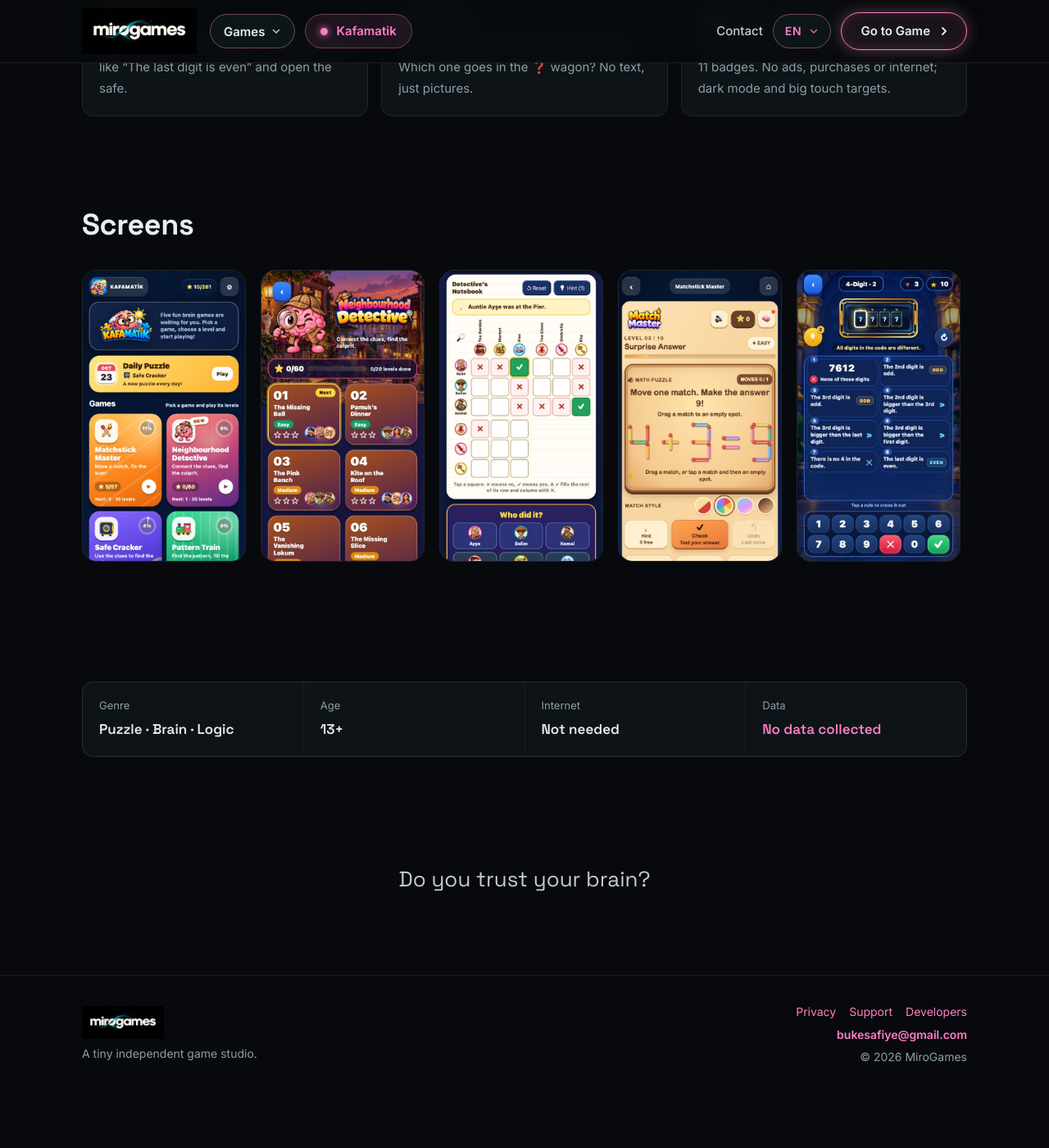
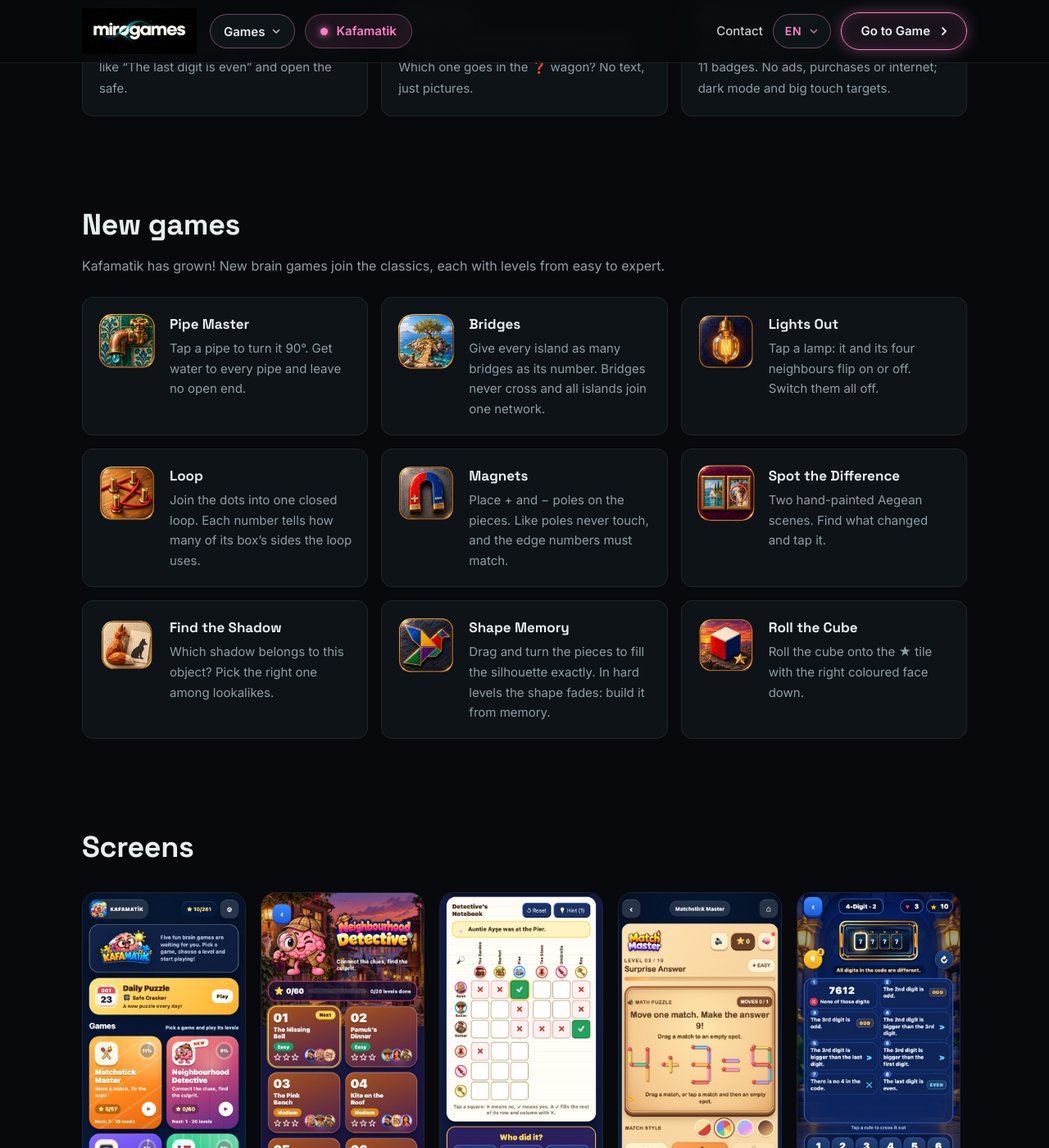
Before and after one commit to bukesafiye/bukesafiye.github.io, a Jekyll site: the page built from Store/kafamatik/index.md, in a window 1280 px wide and 1400 px high, scrolled down 1153 px. Shown: the whole window at 82% size. Built offline with Jekyll 4.4.1, drawn with Linux system fonts in a browser that asks for light colours; before the commit the page ends 2493 px from its top, so only the background shows below that.

Commit message:
Kafamatik page: new games section with icons and how-to text
Optional mini_games block in the game layout; other game pages are unchanged.

Co-Authored-By: Claude Opus 5.5 <noreply@anthropic.com>

```diff
--- a/Store/kafamatik/index.md
+++ b/Store/kafamatik/index.md
@@ -26,6 +26,39 @@ features:
     text: { tr: "Trendeki resimler sırayla tekrar ediyor. ❓ vagona hangi resim gelir? Yazı yok, yalnızca resimler.", en: "The pictures on the train repeat in order. Which one goes in the ❓ wagon? No text, just pictures." }
   - title: { tr: "Günün Bulmacası, sade tasarım", en: "Daily puzzle, simple design" }
     text: { tr: "Her gün yeni bir bulmaca, seri, yıldızlar ve 11 rozet. Reklam, satın alma ve internet yok; karanlık mod ve büyük dokunma alanları.", en: "A new puzzle every day, streaks, stars and 11 badges. No ads, purchases or internet; dark mode and big touch targets." }
+# New games in the app (icons: assets/img/kafamatik/<id>.webp, copied from the game's www/assets/icons/)
+mini_games_title: { tr: "Yeni oyunlar", en: "New games" }
+mini_games_note:
+  tr: "Kafamatik büyüdü! Klasik oyunların yanına yeni zekâ oyunları geldi, her biri kolaydan uzmana bölümlerle."
+  en: "Kafamatik has grown! New brain games join the classics, each with levels from easy to expert."
+mini_games:
+  - icon: /assets/img/kafamatik/pipe.webp
+    name: { tr: "Boru Ustası", en: "Pipe Master" }
+    text: { tr: "Boruya dokun, 90° dönsün. Su her boruya ulaşsın, hiçbir uç açıkta kalmasın.", en: "Tap a pipe to turn it 90°. Get water to every pipe and leave no open end." }
+  - icon: /assets/img/kafamatik/bridges.webp
+    name: { tr: "Köprüler", en: "Bridges" }
+    text: { tr: "Her adaya üzerindeki sayı kadar köprü kur. Köprüler kesişmez, tüm adalar tek ağda birleşir.", en: "Give every island as many bridges as its number. Bridges never cross and all islands join one network." }
+  - icon: /assets/img/kafamatik/lights.webp
+    name: { tr: "Işıkları Söndür", en: "Lights Out" }
+    text: { tr: "Bir lambaya dokun: kendisi ve dört komşusu yanar ya da söner. Hepsini söndür.", en: "Tap a lamp: it and its four neighbours flip on or off. Switch them all off." }
+  - icon: /assets/img/kafamatik/loop.webp
+    name: { tr: "Halka", en: "Loop" }
+    text: { tr: "Noktaları birleştirip tek bir kapalı halka çiz. Sayılar, kutunun kaç kenarından geçtiğini söyler.", en: "Join the dots into one closed loop. Each number tells how many of its box’s sides the loop uses." }
+  - icon: /assets/img/kafamatik/magnets.webp
+    name: { tr: "Mıknatıslar", en: "Magnets" }
+    text: { tr: "Parçalara + ve − kutupları yerleştir. Aynı kutuplar yan yana gelemez, kenardaki sayılara uy.", en: "Place + and − poles on the pieces. Like poles never touch, and the edge numbers must match." }
+  - icon: /assets/img/kafamatik/diff.webp
+    name: { tr: "Farkı Bul", en: "Spot the Difference" }
+    text: { tr: "Ege'den el çizimi iki resim. Aradaki farkları bul ve dokun.", en: "Two hand-painted Aegean scenes. Find what changed and tap it." }
+  - icon: /assets/img/kafamatik/shadow.webp
+    name: { tr: "Gölgeyi Bul", en: "Find the Shadow" }
+    text: { tr: "Bu nesnenin gölgesi hangisi? Benzer siluetler arasından doğrusunu seç.", en: "Which shadow belongs to this object? Pick the right one among lookalikes." }
+  - icon: /assets/img/kafamatik/shapemem.webp
+    name: { tr: "Şekil Hafızası", en: "Shape Memory" }
+    text: { tr: "Parçaları sürükle, döndür ve silüeti taşırmadan doldur. Zor bölümlerde şekil kaybolur, hafızandan kur.", en: "Drag and turn the pieces to fill the silhouette exactly. In hard levels the shape fades: build it from memory." }
+  - icon: /assets/img/kafamatik/cube.webp
+    name: { tr: "Küp Yuvarla", en: "Roll the Cube" }
+    text: { tr: "Küpü ★ karesine, doğru renkli yüzü altta olacak şekilde yuvarla.", en: "Roll the cube onto the ★ tile with the right coloured face down." }
 # assets/img/shots/kafamatik-tr-01.jpg ... kafamatik-en-06.jpg (540x960); the first is shown in the phone frame
 shots: ["01", "02", "03", "04", "05", "06"]
 genre: { tr: "Bulmaca · Zekâ · Mantık", en: "Puzzle · Brain · Logic" }
--- a/_layouts/game.html
+++ b/_layouts/game.html
@@ -57,6 +57,29 @@ Every text field is { tr: "...", en: "..." }.
   </div>
 </section>
 
+{%- if page.mini_games %}
+<section class="section">
+  <div class="wrap">
+    <div class="section-head"><h2><span class="tr">{{ page.mini_games_title.tr }}</span><span class="en">{{ page.mini_games_title.en }}</span></h2></div>
+    {%- if page.mini_games_note %}
+    <p class="minis-note"><span class="tr">{{ page.mini_games_note.tr }}</span><span class="en">{{ page.mini_games_note.en }}</span></p>
+    {%- endif %}
+    <div class="minis">
+      {%- for m in page.mini_games %}
+      <div class="mini">
+        <img src="{{ m.icon | relative_url }}" alt="" width="72" height="72" loading="lazy">
+        <div>
+          <b><span class="tr">{{ m.name.tr }}</span><span class="en">{{ m.name.en }}</span></b>
+          <p><span class="tr">{{ m.text.tr }}</span><span class="en">{{ m.text.en }}</span></p>
+          {%- if m.levels %}<small><span class="tr">{{ m.levels }} bölüm</span><span class="en">{{ m.levels }} levels</span></small>{% endif %}
+        </div>
+      </div>
+      {%- endfor %}
+    </div>
+  </div>
+</section>
+{%- endif %}
+
 <section class="section">
   <div class="wrap">
     <div class="section-head"><h2><span class="tr">Ekranlar</span><span class="en">Screens</span></h2></div>
--- a/assets/css/site.css
+++ b/assets/css/site.css
@@ -251,6 +251,17 @@ h1, h2, h3 { font-family: var(--display); line-height: 1.15; margin: 0 0 .5em; l
 .feature span { color: var(--muted); font-size: 15px; }
 .feature .num { color: var(--accent); font: 700 13px/1 var(--display); letter-spacing: .1em; margin-bottom: 10px; display: block; }
 
+/* Optional "games inside the app" grid (page.mini_games), e.g. Kafamatik's new games */
+.minis { display: grid; grid-template-columns: repeat(3, 1fr); gap: 16px; }
+.mini { display: grid; grid-template-columns: 72px 1fr; gap: 16px; align-items: start; background: var(--surface); border: 1px solid var(--line); border-radius: 14px; padding: 18px; }
+.mini img { width: 72px; height: 72px; border-radius: 16px; display: block; }
+.mini b { display: block; font-family: var(--display); font-size: 17px; margin-bottom: 4px; color: var(--text); }
+.mini p { margin: 0; color: var(--muted); font-size: 15px; }
+.mini small { display: inline-block; margin-top: 8px; color: var(--accent); font: 700 12px/1 var(--display); letter-spacing: .08em; text-transform: uppercase; }
+.minis-note { color: var(--muted); margin: -12px 0 24px; max-width: 760px; }
+@media (max-width: 960px) { .minis { grid-template-columns: repeat(2, 1fr); } }
+@media (max-width: 640px) { .minis { grid-template-columns: 1fr; } .mini { grid-template-columns: 60px 1fr; padding: 16px; } .mini img { width: 60px; height: 60px; border-radius: 14px; } }
+
 .shots { display: grid; grid-auto-flow: column; grid-auto-columns: minmax(200px, 1fr); gap: 18px; overflow-x: auto; padding: 6px 2px 18px; scroll-snap-type: x mandatory; }
 .shots figure { margin: 0; scroll-snap-align: start; }
 .shots img { border-radius: 18px; border: 1px solid var(--line); aspect-ratio: 9 / 16; object-fit: cover; width: 100%; background: var(--surface); }
```
Also changed, not shown: assets/img/kafamatik/bridges.webp (added), assets/img/kafamatik/cube.webp (added), assets/img/kafamatik/diff.webp (added), assets/img/kafamatik/lights.webp (added), assets/img/kafamatik/loop.webp (added), assets/img/kafamatik/magnets.webp (added), assets/img/kafamatik/pipe.webp (added), assets/img/kafamatik/shadow.webp (added), assets/img/kafamatik/shapemem.webp (added).
